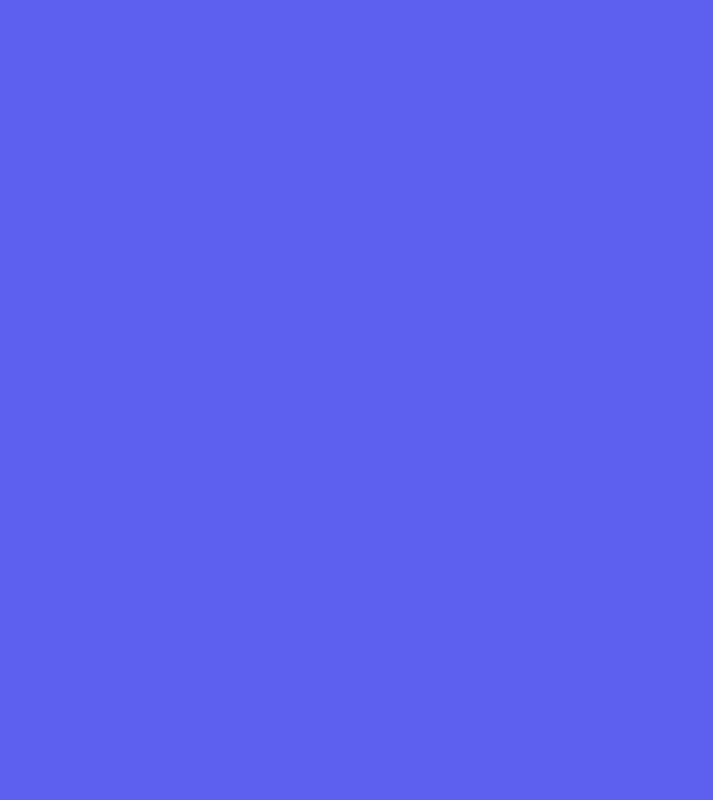
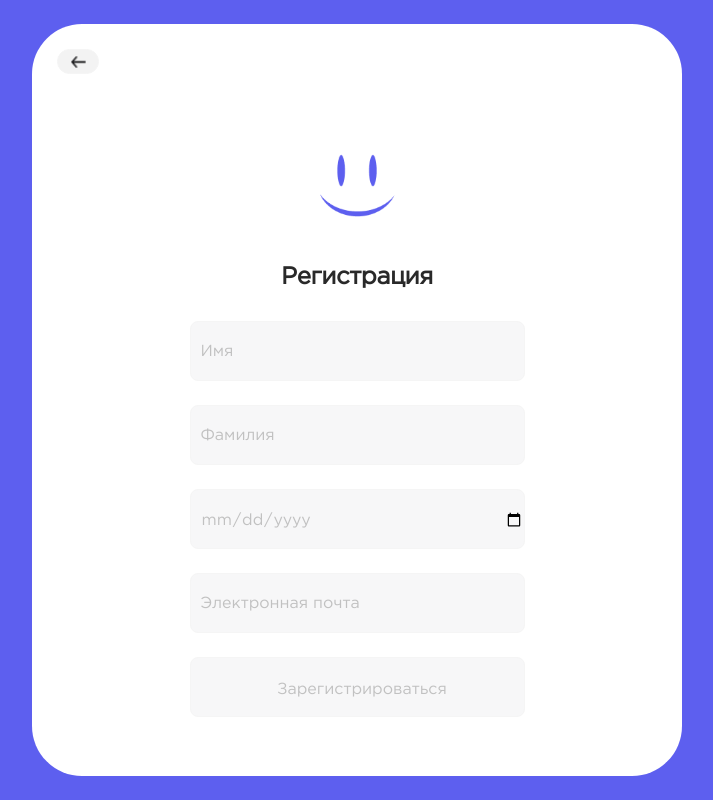
Before and after one commit to Nurseit03/neobis_front_auth, a React (Create React App) app: page /SignupForm in a window 1280 px wide. Before the commit this address had no page. Shown: the whole page, without its empty margins (283-996 px from the left). Built offline with nearby package versions, Linux system fonts and the light colour scheme.

Commit message:
add login and signup

```diff
--- a/package.json
+++ b/package.json
@@ -17,7 +17,7 @@
     "react-router-dom": "^6.11.2",
     "react-scripts": "5.0.1",
     "web-vitals": "^2.1.4",
-    "yup": "^1.1.1"
+    "yup": "^1.2.0"
   },
   "scripts": {
     "start": "react-scripts start",
--- a/src/css/index.css
+++ b/src/css/index.css
@@ -1,6 +1,11 @@
 @font-face {
-    font-family: 'gothampro';
+    font-family: 'Gotham Pro';
     src: url('../fonts/gothampro.ttf');
+}
+
+html{
+    font-family: 'Gotham Pro';
+    font-style: normal;
 }
 
 body{
@@ -14,18 +19,19 @@ body{
 .form {
     display: flex;
     flex-direction: column;
-    justify-content: center;
     align-items: center;
     background: #ffffff;
     border-radius: 50px;
-    height: 650px;
+    min-height: 650px;
     width: 650px;
 }
+
 .form form{
     display: flex;
     flex-direction: column;
     justify-content: center;
     align-items: center;
+    margin-bottom: 35px;
 }
 
 .form input, button{
@@ -35,17 +41,24 @@ body{
     background: #F7F7F8;
     border: 1px solid #F5F5F5;
     border-radius: 8px;
-    font-family: 'Gotham Pro';
-    font-style: normal;
     font-weight: 400;
     font-size: 16px;
     line-height: 120%;
-    color: #C1C1C1;
     padding: 22px 0 19px 10px;
 }
-.form h2 {
-    font-family: 'Gotham Pro';
-    font-style: normal;
+
+form input, button{
+    color: #C1C1C1;
+}
+
+.form input::placeholder{
+    color: #C1C1C1;
+}
+.form button{
+    color: #C1C1C1;
+}
+
+.form__title{
     font-weight: 700;
     font-size: 24px;
     line-height: 24px;
@@ -54,3 +67,33 @@ body{
     color: #292929;
     margin-bottom: 32px;
 }
+
+#get__started{
+    padding-bottom: 57px;
+    padding-top: max(40px, 10%);
+    color: #5D5FEF;
+    font-weight: 700;
+    font-size: 16px;
+}
+
+#smile__img{
+    margin-top: max(100px, 10%);
+    margin-bottom: 30px;
+    width: 120.41px;
+    height: 110.46px;
+}
+
+.return__button img{
+    width: 15px;
+    height: 12px;
+}
+.return__button{
+    width: 42px;
+    height: auto;
+    position: absolute;
+    align-self: flex-start;
+    margin: 25px 0 0 25px;
+    padding: 2px 10px;
+    background: rgba(192, 192, 192, 0.2);
+    border-radius: 50px;
+}
--- a/src/js/App.jsx
+++ b/src/js/App.jsx
@@ -1,6 +1,7 @@
 import '../css/cssreset.css';
 import '../css/App.css';
 import Login from './components/Login'
+import SignupForm from './components/SignupForm'
 import Signup from './components/Signup'
 import { Route, Routes } from 'react-router-dom';
 
@@ -12,6 +13,7 @@ function App() {
       <Routes>
         <Route path="/" element={<Login />}></Route>
         <Route path="/Signup" element={<Signup />}></Route>
+        <Route path="/SignupForm" element={<SignupForm />}></Route>
       </Routes>
     </div>
   </>
--- a/src/js/components/Login.jsx
+++ b/src/js/components/Login.jsx
@@ -1,14 +1,37 @@
 import React from 'react';
 import {useFormik} from 'formik';
+import smile from '../../img/smile.png';
 import { Link } from 'react-router-dom';
 
+const initialValues = {
+    email:'',
+    password:''
+};
+
+const onSubmit = values => {
+    console.log('Form data:',values);
+};
+
 const Login = () => {
+
+    const formik = useFormik({
+        initialValues,
+        onSubmit
+    });
+
     return (
-        <div>
-
-            <Link to="/Signup">Начать пользоваться</Link>
+        <>
+        <div className="form">
+            <img src={smile} alt="Smile" id="smile__img"/>
+            <form onSubmit={formik.handleSubmit}>
+                <input className="form__input" type="email" name="email" id="email" placeholder="Электронная почта" onChange={formik.handleChange}value={formik.values.email}/>
+                <input className="form__input" type="text" name="password" id="password" placeholder="Пароль" onChange={formik.handleChange} value={formik.values.password}/>
+                <button type="submit">Войти</button>
+            </form>
+            <Link to="/Signup" id="get__started">Начать пользоваться</Link>
         </div>
+        </>
     )
 }
 
-export default Login
+export default Login;
--- a/src/js/components/Signup.jsx
+++ b/src/js/components/Signup.jsx
@@ -1,12 +1,11 @@
 import React from 'react'
 import smile from '../../img/smile.png';
+import vector_left from '../../img/vector_left.png';
 import {useFormik} from 'formik';
 import { Link } from 'react-router-dom';
+import basicSchema from '../schemas/index.js'
 
 const initialValues = {
-    name:'',
-    lastName:'',
-    date:'',
     email:''
 };
 
@@ -14,51 +13,30 @@ const onSubmit = values => {
     console.log('Form data:',values);
 };
 
-const validate = values => {
-    let errors = {};
-
-    if(!values.name){
-        errors.name = 'Required';
-    }
-    if(!values.lastName){
-        errors.lastName = 'Required';
-    }
-    if(!values.date){
-        errors.date = 'Required';
-    }
-    if(!values.email){
-        errors.email = 'Required';
-    } else if (!/^[A-Z0-9._%+-]+@[A-z0-9.-]+\.[A-Z]{2,4}$/i.test(values.email)){
-        errors.email = 'Invalid email format';
-    }
-
-    return errors;
-}
 
 const Signup = () => {
 
     const formik = useFormik({
         initialValues,
         onSubmit,
-        validate
+        validationSchema: basicSchema
     });
-
 
     return (
         <>
         <div className="form">
-            <img src={smile} alt="Smile"/>
-            <h2>Регистрация</h2>
+            <button className="return__button"><Link to="/"><img src={vector_left} alt="return"/></Link></button>
+            <img src={smile} alt="Smile" id="smile__img"/>
+            <h2 className="form__title">Регистрация</h2>
             <form onSubmit={formik.handleSubmit}>
-                <input className="form__input" type="text" name="name" id="name" placeholder="Имя" onChange={formik.handleChange} value={formik.values.name}/>
-                <input className="form__input" type="text" name="lastName" id="lastName" placeholder="Фамилия" onChange={formik.handleChange} value={formik.values.lastName}/>
-                <input className="form__input" type="date" name="date" id="date" placeholder="Дата рождения" onChange={formik.handleChange} value={formik.values.date}/>
-                <input className="form__input" type="email" name="email" id="email" placeholder="Электронная почта" onChange={formik.handleChange} value={formik.values.email}/>
-                <button>Зарегистрироваться</button>
+                <input className="form__input" type="email" name="email" id="email" placeholder="Электронная почта" onChange={formik.handleChange}value={formik.values.email}/>
+                <button type="submit">
+                <Link to="/SignupForm">Далее</Link>
+                </button>
             </form>
         </div>
         </>
     )
 }
 
-export default Signup;
+export default Signup
--- /dev/null
+++ b/src/js/components/SignupForm.jsx
@@ -0,0 +1,44 @@
+import React from 'react'
+import smile from '../../img/smile.png';
+import vector_left from '../../img/vector_left.png';
+import {useFormik} from 'formik';
+import { Link } from 'react-router-dom';
+// import basicSchema from '../schemas/index.js'
+
+const initialValues = {
+    name:'',
+    lastName:'',
+    date:'',
+    email:''
+};
+
+const onSubmit = values => {
+    console.log('Form data:',values);
+};
+
+const SignupForm = () => {
+
+    const formik = useFormik({
+        initialValues,
+        onSubmit
+    });
+
+    return (
+        <>
+        <div className="form">
+            <button className="return__button"><Link to="/Signup"><img src={vector_left} alt="return"/></Link></button>
+            <img src={smile} alt="Smile" id="smile__img"/>
+            <h2 className="form__title">Регистрация</h2>
+            <form onSubmit={formik.handleSubmit}>
+                <input className="form__input" type="text" name="name" id="name" placeholder="Имя" onChange={formik.handleChange} value={formik.values.name}/>
+                <input className="form__input" type="text" name="lastName" id="lastName" placeholder="Фамилия" onChange={formik.handleChange} value={formik.values.lastName}/>
+                <input className="form__input" type="date" name="date" id="date" placeholder="Дата рождения" onChange={formik.handleChange} value={formik.values.date}/>
+                <input className="form__input" type="email" name="email" id="email" placeholder="Электронная почта" onChange={formik.handleChange}value={formik.values.email}/>
+                <button type="submit">Зарегистрироваться</button>
+            </form>
+        </div>
+        </>
+    )
+}
+
+export default SignupForm;
--- /dev/null
+++ b/src/js/schemas/index.js
@@ -0,0 +1,13 @@
+import * as yup from 'yup';
+
+const regName = /^[a-zA-Z]+ [a-zA-Z]+$/;
+const regEmail = /^\w+([\.-]?\w+)*@\w+([\.-]?\w+)*(\.\w{2,3})+$/;
+
+const basicSchema =  yup.object().shape({
+    name: yup.string().matches(regName, {message: "Только буквы"}).required("Required"),
+    lastName: yup.string().matches(regName, {message: "Только буквы"}).required("Required"),
+    date: yup.number().positive().integer().required("Required"),
+    email:  yup.string().matches(regEmail, {message:"Введите корректный адрес эл.почты"}).required("Required")
+})
+
+export default basicSchema;
```
Also changed, not shown: src/img/vector_left.png (added), 1 other file (tests, documents, lock files or other folders).
